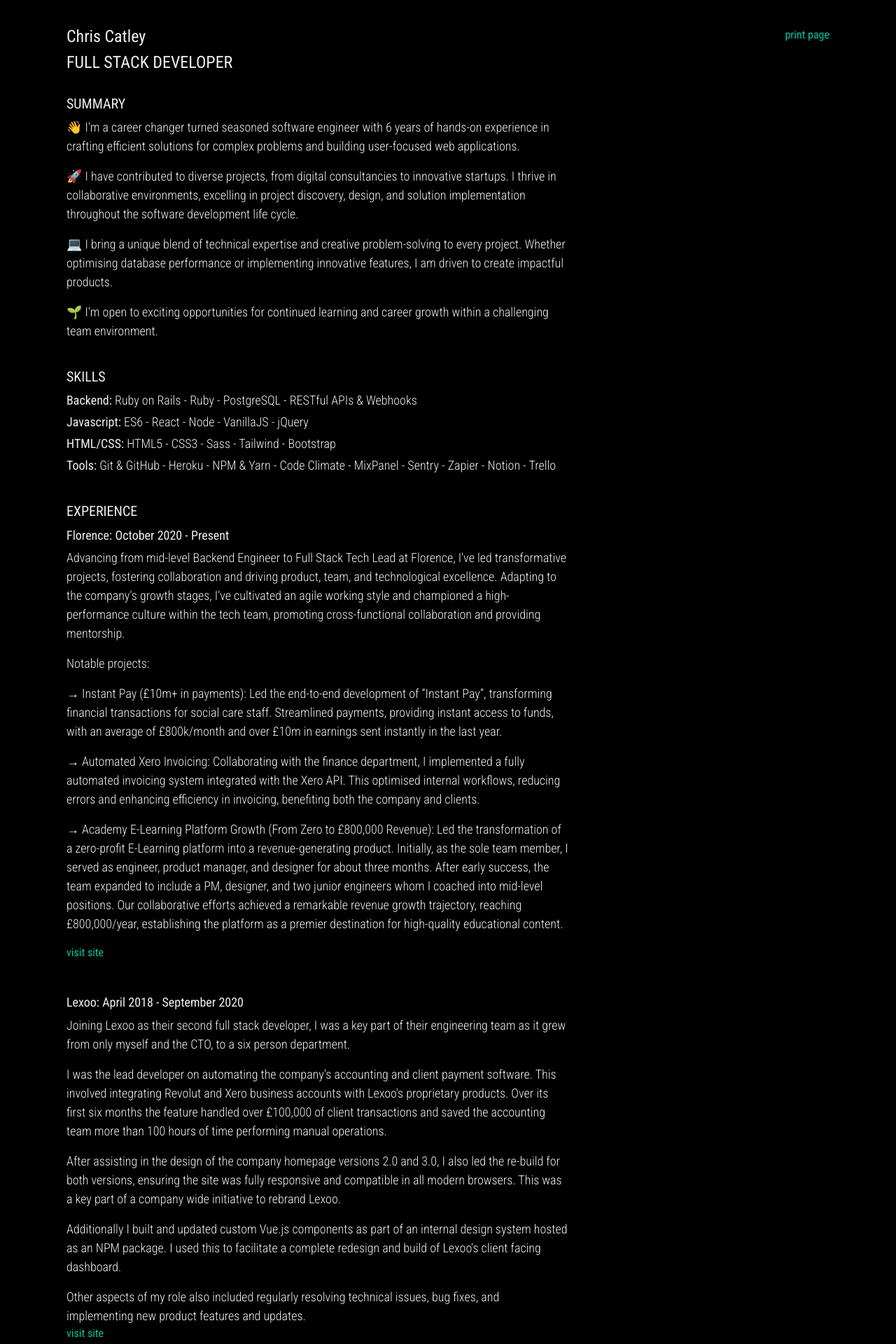
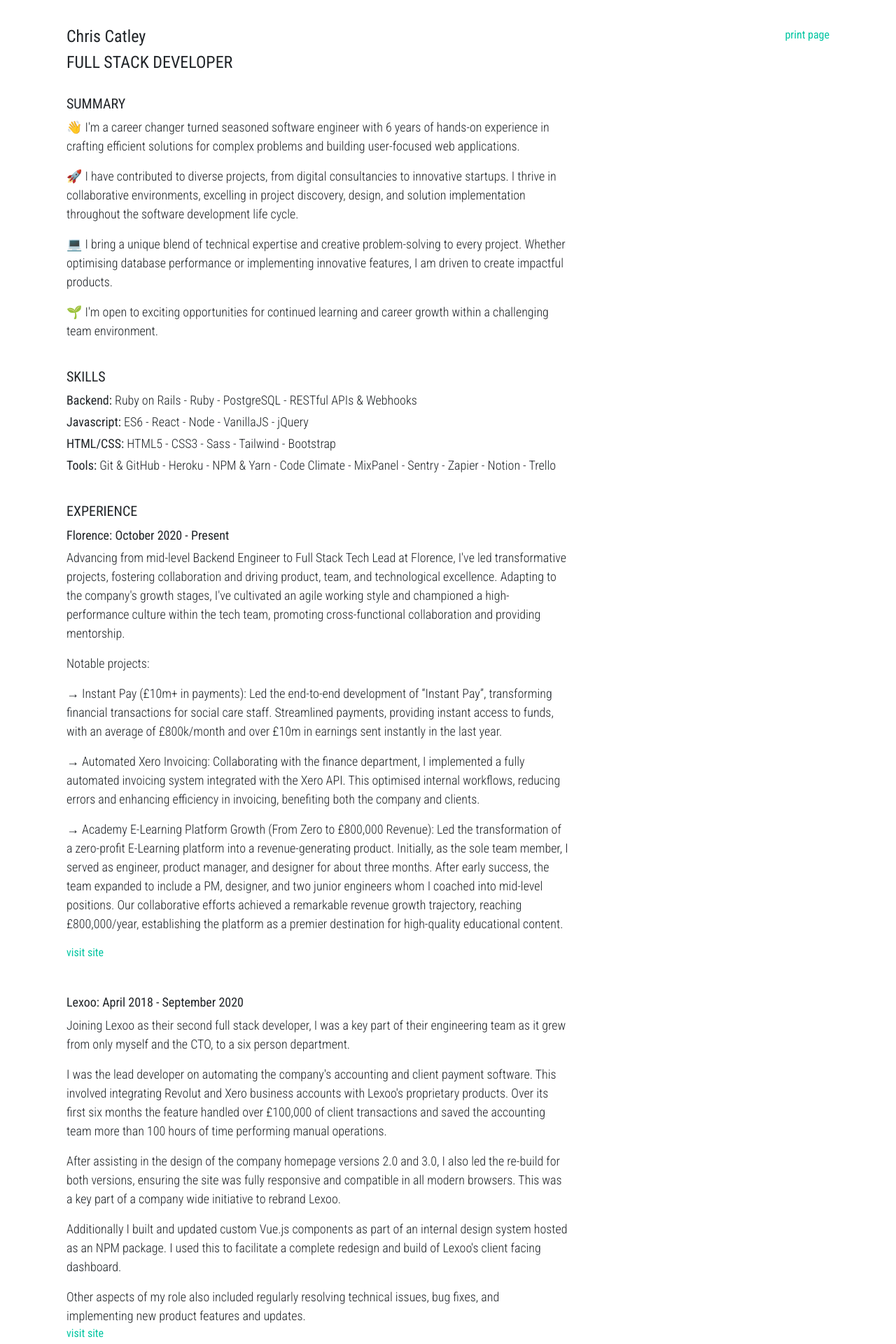
Before and after one commit to catley85/catley85.github.io, a PHP site: page /cv.html in a window 1280 px wide. Shown: the top 1920 px of the page at 70% size. Run offline with PHP 8.4, Linux system fonts and the light colour scheme.

Commit message:
Revert colour scheme

```diff
--- a/main.css
+++ b/main.css
@@ -4,8 +4,8 @@ body {
   font-family: "Roboto Condensed", sans-serif;
   height: 100%;
   overflow: hidden;
-  background-color: black;
-  color: #efefef;
+  /* background-color: black;
+  color: white; */
 }
 
 a,
```
